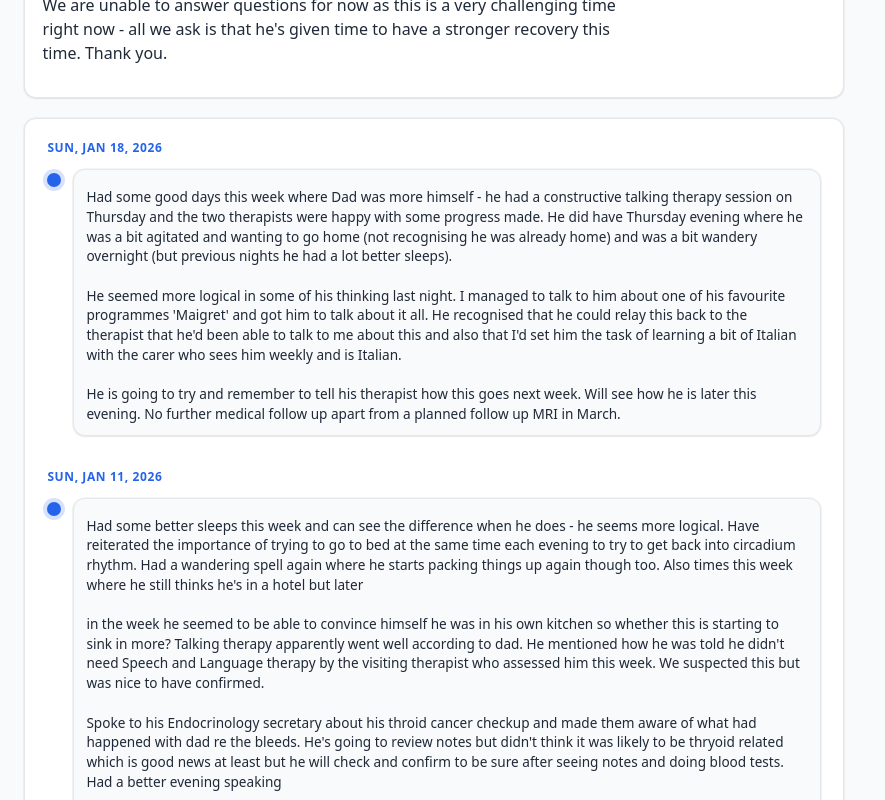
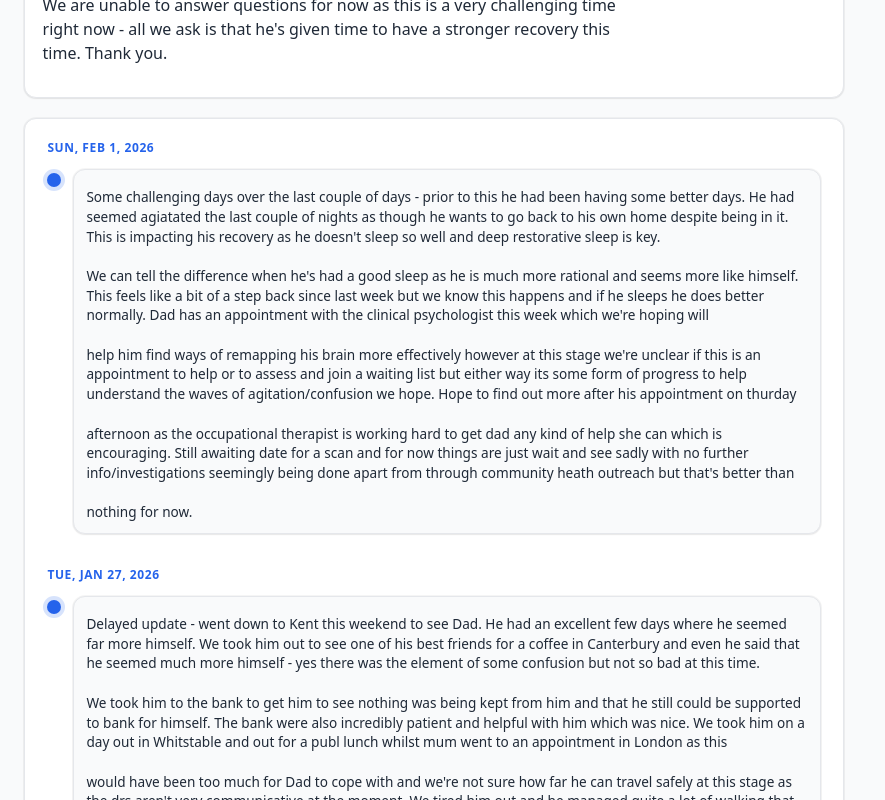
Before and after one commit to johnpwise/al-update-app, a React (Vite) app: page / in a window 1280 px wide. Shown: the part 560-1360 px from the top of the page, without its empty margins (0-885 px from the left). Built offline with nearby package versions, Linux system fonts and the light colour scheme.

Commit message:
updates this week and last

```diff
--- a/src/App.tsx
+++ b/src/App.tsx
@@ -6,6 +6,32 @@ type Entry = { id: number; date: string; text: string }
 function App() {
   // Timeline entries (newest first by date/time when rendered)
   const entries: Entry[] = [
+    {
+      id: 27,
+      date: '2026-02-01',
+      text: `Some challenging days over the last couple of days - prior to this he had been having some better days. He had seemed agiatated the last couple of nights as though he wants to go back to his own home despite being in it. This is impacting his recovery as he doesn't sleep so well and deep restorative sleep is key.
+
+      We can tell the difference when he's had a good sleep as he is much more rational and seems more like himself. This feels like a bit of a step back since last week but we know this happens and if he sleeps he does better normally. Dad has an appointment with the clinical psychologist this week which we're hoping will
+
+      help him find ways of remapping his brain more effectively however at this stage we're unclear if this is an appointment to help or to assess and join a waiting list but either way its some form of progress to help understand the waves of agitation/confusion we hope. Hope to find out more after his appointment on thurday
+
+      afternoon as the occupational therapist is working hard to get dad any kind of help she can which is encouraging. Still awaiting date for a scan and for now things are just wait and see sadly with no further info/investigations seemingly being done apart from through community heath outreach but that's better than
+
+      nothing for now.`
+    },
+     {
+      id: 26,
+      date: '2026-01-27',
+      text: `Delayed update - went down to Kent this weekend to see Dad. He had an excellent few days where he seemed far more himself. We took him out to see one of his best friends for a coffee in Canterbury and even he said that he seemed much more himself - yes there was the element of some confusion but not so bad at this time.
+
+      We took him to the bank to get him to see nothing was being kept from him and that he still could be supported to bank for himself. The bank were also incredibly patient and helpful with him which was nice. We took him on a day out in Whitstable and out for a publ lunch whilst mum went to an appointment in London as this
+
+      would have been too much for Dad to cope with and we're not sure how far he can travel safely at this stage as the drs aren't very communicative at the moment. We tired him out and he managed quite a lot of walking that day and his bp was excellent in the evening so presume the walk helped but he was practically falling
+
+      asleep on the way up to bed that night. It was nice to see him in person and see how much better he'd seemed here. We tried to get a few odd jobs done around the house to help them both too so that this wasn't snother added stress and Dad recognised this and appreciated the help. We tried to involve him in everything as
+
+      smuch as we could so he felt we weren't just taking over. We left him in good spirits and returned home on the sunday.`
+    },
     {
       id: 25,
       date: '2026-01-18',
@@ -31,13 +57,13 @@ function App() {
       date: '2026-01-03',
       text: `Christmas & New Year Update
 
-Christmas was full of ups and downs. Went to stay with dad over Christmas and the lead up to Christmas was better in that he had more lucid times where we could take him out for a coffee. Some confusion again over where he was - he thought he was at the airport at one stage. We spent a fair bit of time trying to reassure him he was now safe and at home. Christmas Eve wasn\'t so successful - he was wandering the house and didn\'t sleep at all so Christmas day he didn\'t want to get up and once he was up he was falling asleep in between dinner.
+      Christmas was full of ups and downs. Went to stay with dad over Christmas and the lead up to Christmas was better in that he had more lucid times where we could take him out for a coffee. Some confusion again over where he was - he thought he was at the airport at one stage. We spent a fair bit of time trying to reassure him he was now safe and at home. Christmas Eve wasn\'t so successful - he was wandering the house and didn\'t sleep at all so Christmas day he didn\'t want to get up and once he was up he was falling asleep in between dinner.
 
-He was so tired he went to bed early evening and Boxong Day/following day he developed a sense of paranoia again over his house and thinking it was being sold from under him. A lot of trauma from past events has arisen during this time including things like fighting off the housing development across the road etc. He clearly improves with lots of sleep so we spent a lot of time trying to get him to rest and take the pressure off mum for a while whilst down. The day we left Dad wasn\'t doing so well - he had got very confused and was quite upsetting/aggressive at times.
+      He was so tired he went to bed early evening and Boxong Day/following day he developed a sense of paranoia again over his house and thinking it was being sold from under him. A lot of trauma from past events has arisen during this time including things like fighting off the housing development across the road etc. He clearly improves with lots of sleep so we spent a lot of time trying to get him to rest and take the pressure off mum for a while whilst down. The day we left Dad wasn\'t doing so well - he had got very confused and was quite upsetting/aggressive at times.
 
-We think this is all down to tiredness and perhaps medication. This week has been a bit better so far - he seemed more with it on facetime calls and more logical in his thinking. We're constantly trying to keep his diet anti-inflammatory and trying new things to see if this reduces anxiety/confusion. He clearly needs time to settle since Christamas as it seemed to be a bit too much.
+      We think this is all down to tiredness and perhaps medication. This week has been a bit better so far - he seemed more with it on facetime calls and more logical in his thinking. We're constantly trying to keep his diet anti-inflammatory and trying new things to see if this reduces anxiety/confusion. He clearly needs time to settle since Christamas as it seemed to be a bit too much.
 
-Talking therapist was a little concerned about Dad so engaged with the GP who came out to see him. The GP was very good and explained exaclty what has happened to him. Dad liked him and trusted him. The GP was truly amazed how well dad looked considering what he had read in his notes. It\'s possible the GP visit and medical person explaining things to him may have helped to settle his mind a bit now we\'re not sure and only time will tell but we\'ll keep going.`
+      Talking therapist was a little concerned about Dad so engaged with the GP who came out to see him. The GP was very good and explained exaclty what has happened to him. Dad liked him and trusted him. The GP was truly amazed how well dad looked considering what he had read in his notes. It\'s possible the GP visit and medical person explaining things to him may have helped to settle his mind a bit now we\'re not sure and only time will tell but we\'ll keep going.`
     },
     {
       id: 22,
```
Also changed, not shown: 1 other file (tests, documents, lock files or other folders).
